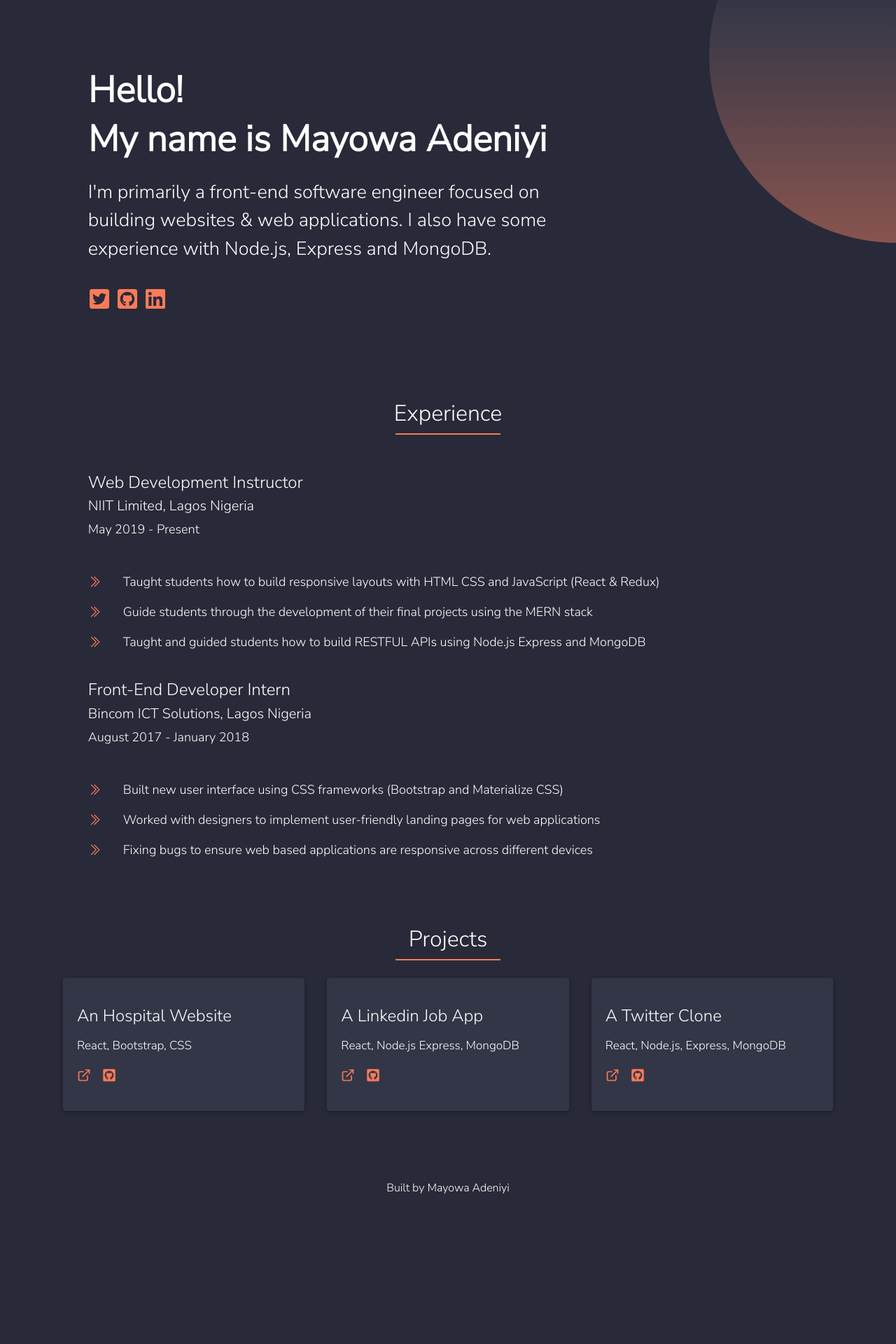
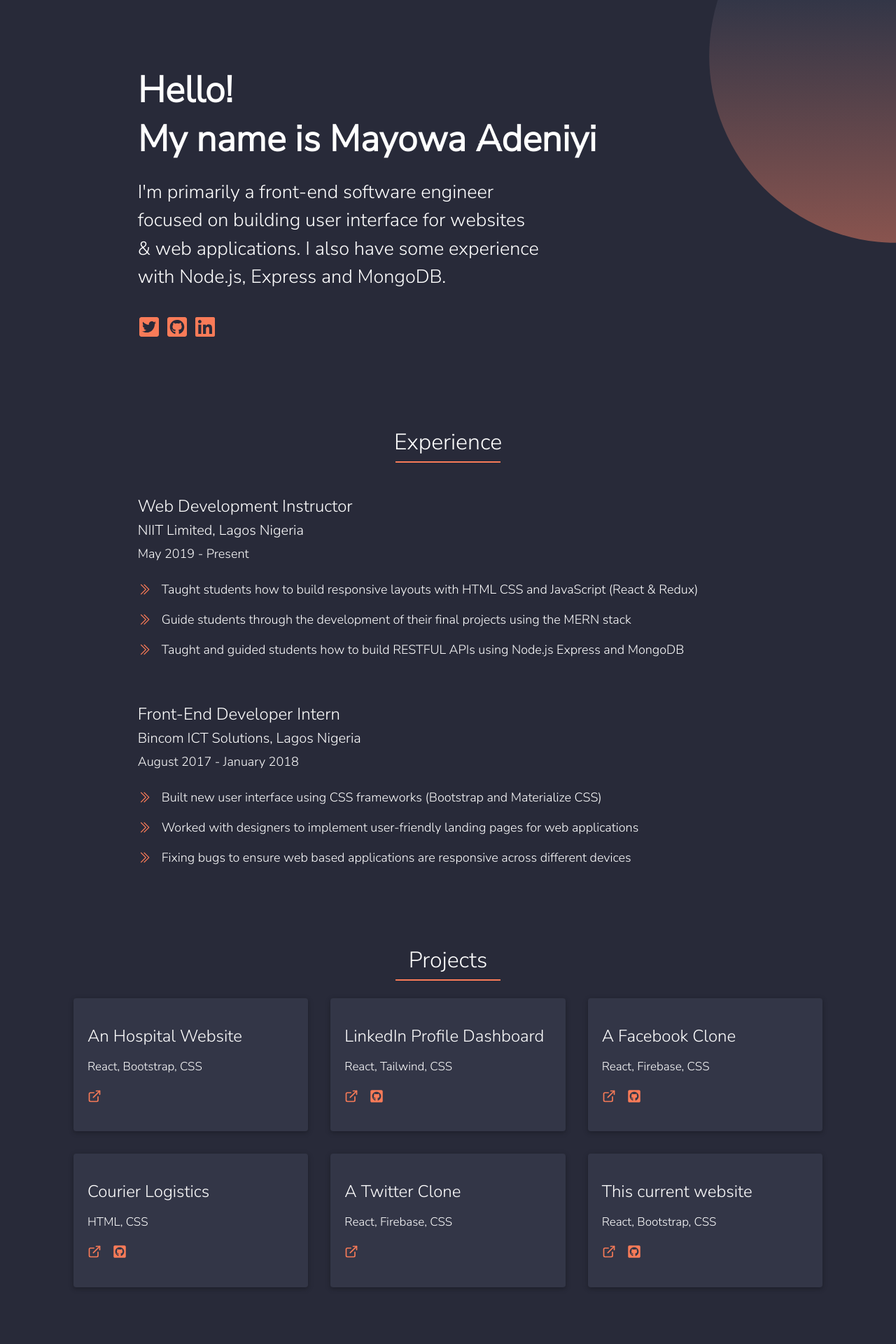
Before and after one commit to Ademayowa/portfolio-website-v1, a React (Create React App) app: page / in a window 1280 px wide. Shown: the top 1920 px of the page at 70% size. Before the commit the page ends 1717 px from the top, so only its background shows below. Built offline with nearby package versions, Linux system fonts and the light colour scheme; the HTML template or start-up script is replaced by a standard one.

Commit message:
refactoring

```diff
--- a/src/App.js
+++ b/src/App.js
@@ -7,12 +7,12 @@ import './index.css';
 
 const App = () => {
   return (
-    <>
+    <div className='container'>
       <Hero />
       <Experience />
       <Projects />
       <Footer />
-    </>
+    </div>
   );
 };
 
--- a/src/components/Experience.css
+++ b/src/components/Experience.css
@@ -1,10 +1,6 @@
 .experience {
   padding: 50px 20px;
   color: var(--white-color);
-}
-
-.job__info {
-  padding: 5px 0;
 }
 
 .job__info h3 {
@@ -18,7 +14,7 @@
 .experience__duties {
   display: grid;
   grid-template-columns: auto 2fr;
-  column-gap: 2rem;
+  column-gap: 1rem;
 }
 
 .experience__duties svg {
--- a/src/components/Experience.js
+++ b/src/components/Experience.js
@@ -5,7 +5,7 @@ import './Experience.css';
 
 const Experience = () => {
   return (
-    <div className='container-fluid experience'>
+    <div className='experience'>
       <div className='row'>
         <div className='col-lg-10 mx-auto'>
           <h2 className='text-center'>Experience</h2>
@@ -16,10 +16,10 @@ const Experience = () => {
                 const { title, company, dates, duties } = item;
 
                 return (
-                  <div key={item.id} className='mt-4 mb-4'>
+                  <div key={item.id} className='mt-5 mb-5'>
                     <h3>{title}</h3>
                     <h4>{company}</h4>
-                    <p className='mb-5'>{dates}</p>
+                    <p className='mb-4'>{dates}</p>
 
                     <>
                       {duties.map((duty, index) => {
--- a/src/components/Hero.js
+++ b/src/components/Hero.js
@@ -4,15 +4,15 @@ import './Hero.css';
 
 const Hero = () => {
   return (
-    <div className='container-fluid hero mt-5'>
+    <div className='hero mt-5'>
       <div className='row'>
         <div className='col-lg-10 mx-auto'>
           <h2 className='hero__intro'>Hello!</h2>
           <h2 className='hero__name'>My name is Mayowa Adeniyi</h2>
           <p className='col-lg-8 pl-0 mt-4 mb-4 hero__whatIDo'>
-            I'm primarily a front-end software engineer focused on building
-            websites & web applications. I also have some experience with
-            Node.js, Express and MongoDB.
+            I'm primarily a front-end software engineer focused on building user
+            interface for websites & web applications. I also have some
+            experience with Node.js, Express and MongoDB.
           </p>
 
           <div className='social__icons mb-4'>
--- a/src/components/ProjectList.js
+++ b/src/components/ProjectList.js
@@ -3,7 +3,7 @@ import { FaGithubSquare } from 'react-icons/fa';
 import { FiExternalLink } from 'react-icons/fi';
 import './ProjectList.css';
 
-const ProjectList = ({ project: { title, technologies } }) => {
+const ProjectList = ({ project: { title, technologies, url, repo } }) => {
   return (
     <div className='card card-body projectList'>
       <div className='card__content text-white'>
@@ -13,21 +13,14 @@ const ProjectList = ({ project: { title, technologies } }) => {
         </div>
 
         <div className='card__bottom'>
-          <a
-            href='https://charismedhospital.com'
-            target='_blank'
-            rel='noopener noreferrer'
-          >
+          <a href={url} target='_blank' rel='noopener noreferrer'>
             <FiExternalLink className='mr-3' />
           </a>
-
-          <a
-            href='https://charismedhospital.com'
-            target='_blank'
-            rel='noopener noreferrer'
-          >
-            <FaGithubSquare className='mr-3' />
-          </a>
+          {repo && (
+            <a href={repo} target='_blank' rel='noopener noreferrer'>
+              <FaGithubSquare className='mr-3' />
+            </a>
+          )}
         </div>
       </div>
     </div>
--- a/src/components/Projects.css
+++ b/src/components/Projects.css
@@ -4,6 +4,13 @@
 
 .card {
   background-color: var(--primary-blue);
+  transition: transform 100ms ease-in;
+}
+
+.card:hover {
+  transform: scale(1.07);
+  box-shadow: 0 27px 24px 0 rgba(0, 0, 0, 0.2),
+    0 40px 77px 0 rgba(112, 75, 76, 0.2);
 }
 
 .card__content {
@@ -26,7 +33,6 @@
 
 .card:hover {
   background: var(--secondary-blue) !important;
-  transition: background 2s, transform 3s ease-in;
   cursor: pointer;
   color: var(--white-color);
 }
--- a/src/components/Projects.js
+++ b/src/components/Projects.js
@@ -5,7 +5,7 @@ import './Projects.css';
 
 const Projects = () => {
   return (
-    <div className='projects container'>
+    <div className='projects'>
       <div className='text-white'>
         <h2 className='text-center'>Projects</h2>
         <div className='center-line' />
--- a/src/index.css
+++ b/src/index.css
@@ -43,18 +43,18 @@ p {
   width: 150px;
 }
 
-@media (max-width: 576px) {
+@media (max-width: 640px) {
   .hero__intro,
   .hero__name,
   .experience h2,
   .projects h2,
   .job__info {
     font-size: 30px !important;
-    margin-top: -30px;
+    margin-top: -10px;
   }
 
   .hero__intro {
-    margin-bottom: 50px;
+    margin-bottom: 20px;
   }
 
   .hero__whatIDo {
--- a/src/projects.js
+++ b/src/projects.js
@@ -3,16 +3,41 @@ const projects = [
     id: '1',
     title: 'An Hospital Website',
     technologies: 'React, Bootstrap, CSS',
+    url: 'https://charismedhospital.com',
   },
   {
     id: '2',
-    title: 'A Linkedin Job App',
-    technologies: 'React, Node.js Express, MongoDB',
+    title: 'LinkedIn Profile Dashboard',
+    technologies: 'React, Tailwind, CSS',
+    url: 'https://linkedin-demo.netlify.app/',
+    repo: 'https://github.com/Ademayowa/linkedin-clone',
   },
   {
     id: '3',
+    title: 'A Facebook Clone',
+    technologies: 'React, Firebase, CSS',
+    url: 'https://prodfacebook-clone.web.app/',
+    repo: 'https://github.com/Ademayowa/twitter-demo-firebase',
+  },
+  {
+    id: '4',
+    title: 'Courier Logistics',
+    technologies: 'HTML, CSS',
+    url: 'https://logistics-template.netlify.app/',
+    repo: 'https://github.com/Ademayowa/logistics-template',
+  },
+  {
+    id: '5',
     title: 'A Twitter Clone',
-    technologies: 'React, Node.js, Express, MongoDB',
+    technologies: 'React, Firebase, CSS',
+    url: 'https://facebook-clone-52dd5.web.app/',
+  },
+  {
+    id: '6',
+    title: 'This current website',
+    technologies: 'React, Bootstrap, CSS',
+    url: 'https://mayorstacks.netlify.app/',
+    repo: 'https://github.com/Ademayowa/portfolio-website-v1',
   },
 ];
 
```
